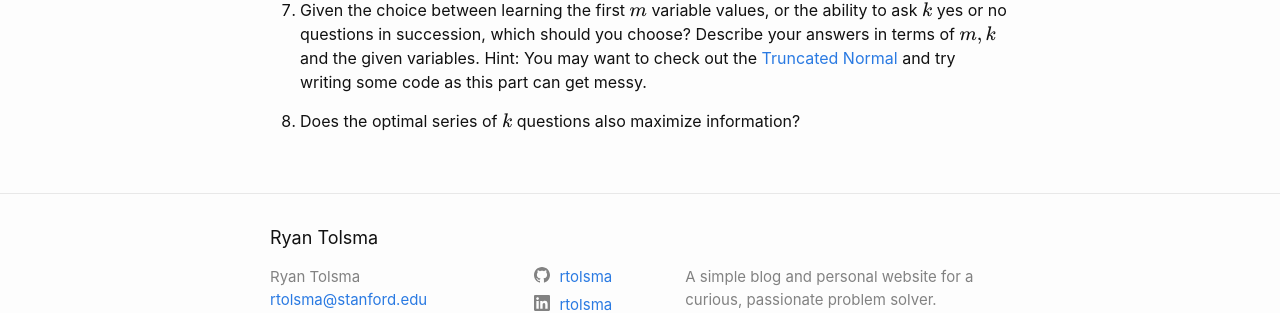
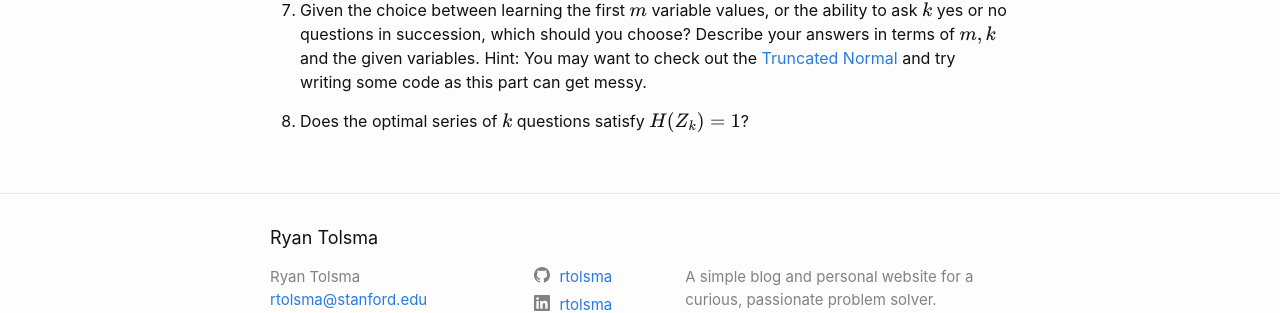
Before and after one commit to rtolsma/rtolsma.github.io, a Jekyll site: the page built from _posts/2021-03-22-questionvalue.markdown, in a window 1280 px wide. Shown: the part 1021-1334 px from the top of the page. Built offline with Jekyll 4.4.1, drawn with Linux system fonts in a browser that asks for light colours; formulas are drawn with MathJax 3; comment, search, counter and statistics services are not loaded.

Commit message:
reword a question

```diff
--- a/_posts/2021-03-22-questionvalue.markdown
+++ b/_posts/2021-03-22-questionvalue.markdown
@@ -35,4 +35,4 @@ I figured the header needed a catchy name so I'll present the results in a form
 
 7. Given the choice between learning the first $$m$$ variable values, or the ability to ask $$k$$ yes or no questions in succession, which should you choose? Describe your answers in terms of $$m,k$$ and the given variables. Hint: You may want to check out the [Truncated Normal](https://en.wikipedia.org/wiki/Truncated_normal_distribution) and try writing some code as this part can get messy.
 
-8. Does the optimal series of $$k$$ questions also maximize information?
+8. Does the optimal series of $$k$$ questions satisfy $$H(Z_k) = 1$$?
```
